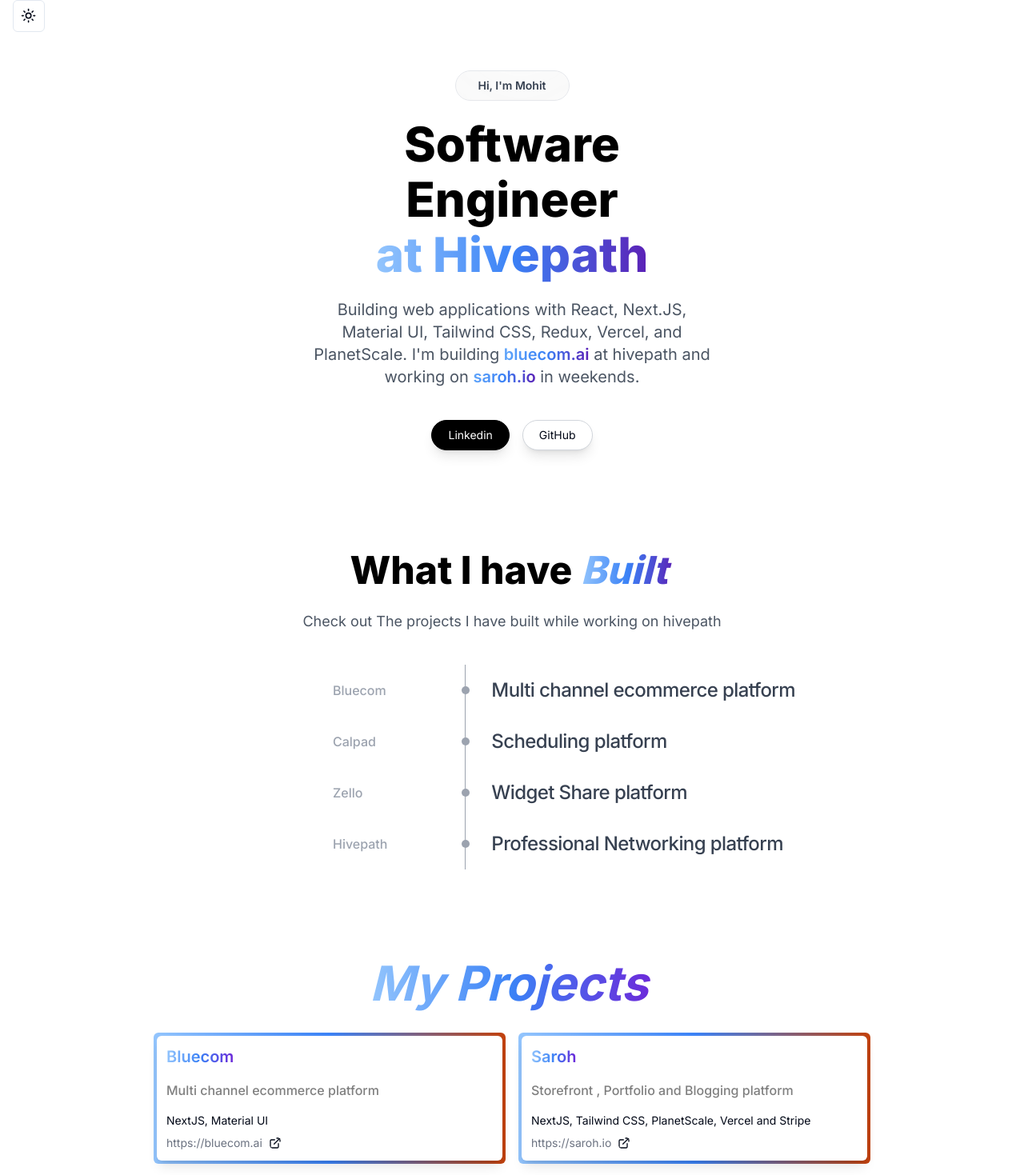
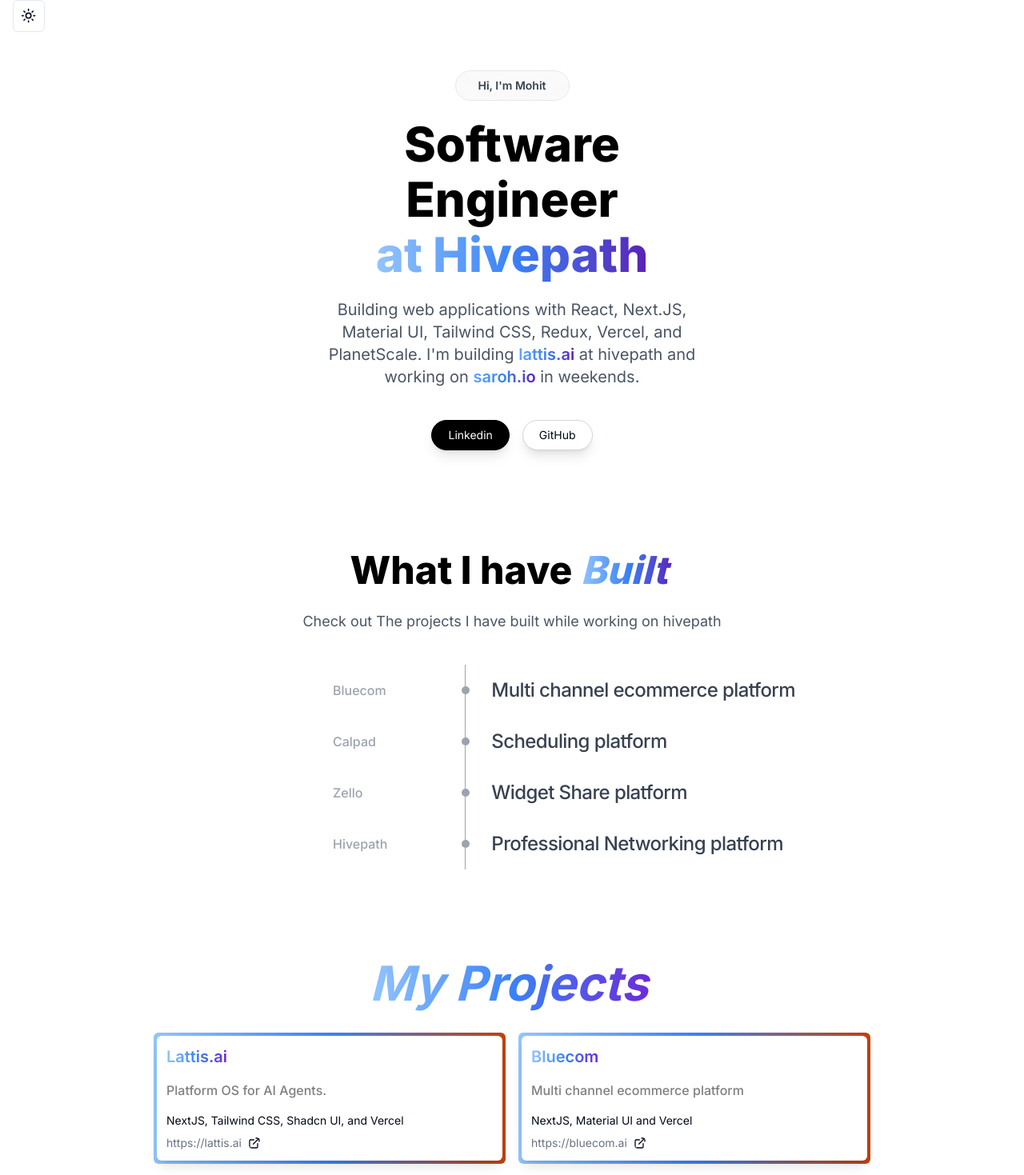
Before and after one commit to himohitmehta/himohit.me, a Next.js app: page / in a window 1280 px wide. Shown: the top 1469 px of the page at 80% size. Built offline with nearby package versions, Linux system fonts and the light colour scheme.

Commit message:
added lattis.ai project

```diff
--- a/components/home/hero.tsx
+++ b/components/home/hero.tsx
@@ -27,11 +27,11 @@
 				Tailwind CSS, Redux, Vercel, and PlanetScale. I&apos;m building{" "}
 				<a
 					className="text-blue-700 font-semibold hover:underline underline-offset-2 bg-gradient-to-r from-blue-400 via-blue-500 to-violet-800 bg-clip-text text-transparent"
-					href="https://bluecom.ai"
+					href="https://lattis.ai"
 					target="_blank"
 					rel="noreferrer"
 				>
-					bluecom.ai
+					lattis.ai
 				</a>{" "}
 				at hivepath and working on{" "}
 				<a
--- a/components/home/projects.tsx
+++ b/components/home/projects.tsx
@@ -6,11 +6,18 @@
 
 const data = [
 	{
+		title: "Lattis.ai",
+		publishedAt: "2021-09-01",
+		link: "https://lattis.ai",
+		description: "Platform OS for AI Agents.",
+		builtWith: "NextJS, Tailwind CSS, Shadcn UI, and Vercel",
+	},
+	{
 		title: "Bluecom",
 		publishedAt: "2021-09-01",
 		link: "https://bluecom.ai",
 		description: "Multi channel ecommerce platform",
-		builtWith: "NextJS, Material UI",
+		builtWith: "NextJS, Material UI and Vercel",
 	},
 	{
 		title: "Saroh",
```
